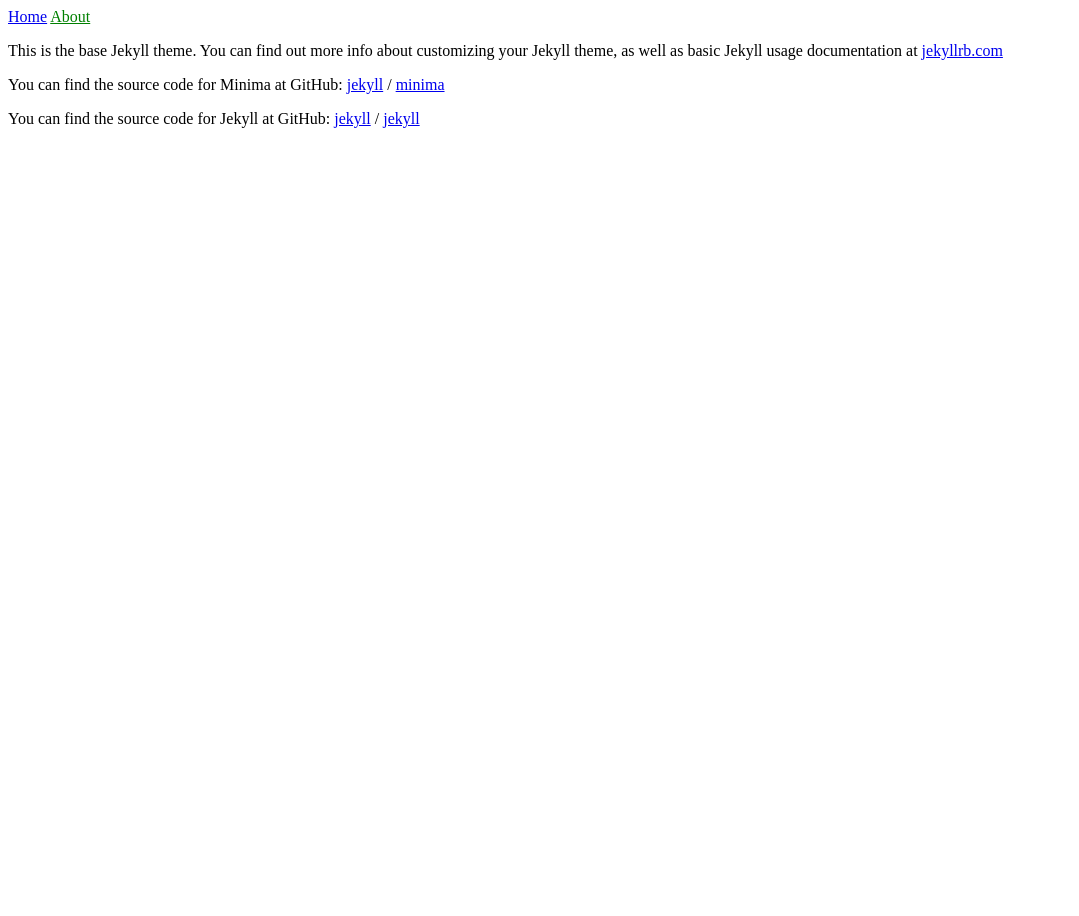
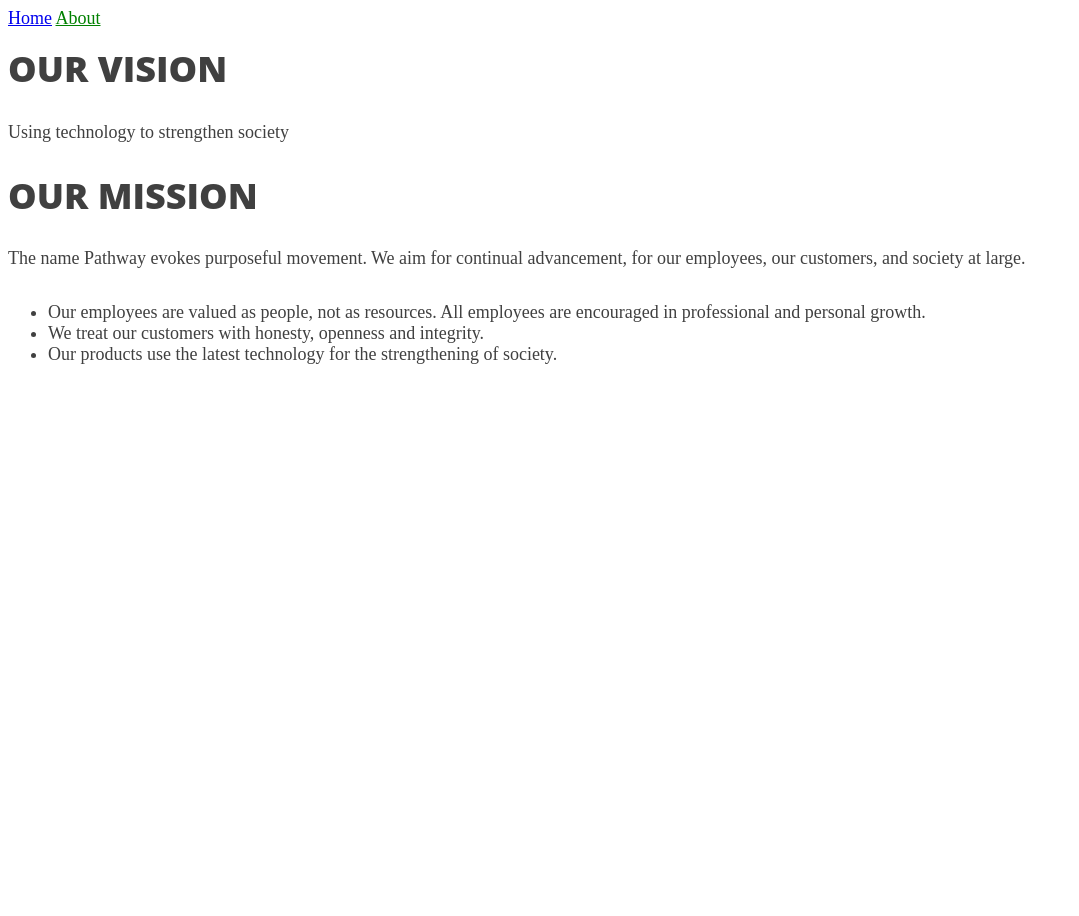
Before and after one commit to pathway-technologies/pathway-technologies.github.io, a Jekyll site: the page built from about.md, in a window 1280 px wide. Shown: the whole page, without its empty margins (0-1079 px from the left). Built offline with Jekyll 4.4.1, drawn with Linux system fonts in a browser that asks for light colours.

Commit message:
Development

```diff
--- a/Gemfile
+++ b/Gemfile
@@ -8,11 +8,14 @@ source "https://rubygems.org"
 # This will help ensure the proper Jekyll version is running.
 # Happy Jekylling!
 gem "jekyll", "~> 4.3.2"
+
 # This is the default theme for new Jekyll sites. You may change this to anything you like.
 gem "minima", "~> 2.5"
+
 # If you want to use GitHub Pages, remove the "gem "jekyll"" above and
 # uncomment the line below. To upgrade, run `bundle update github-pages`.
 # gem "github-pages", group: :jekyll_plugins
+
 # If you have any plugins, put them here!
 group :jekyll_plugins do
   gem "jekyll-feed", "~> 0.12"
--- a/_config.yml
+++ b/_config.yml
@@ -42,14 +42,14 @@ plugins:
 # Excluded items can be processed by explicitly listing the directories or
 # their entries' file path in the `include:` list.
 #
-# exclude:
-#   - .sass-cache/
-#   - .jekyll-cache/
-#   - gemfiles/
-#   - Gemfile
-#   - Gemfile.lock
-#   - node_modules/
-#   - vendor/bundle/
-#   - vendor/cache/
-#   - vendor/gems/
-#   - vendor/ruby/
+exclude:
+  - .sass-cache/
+  - .jekyll-cache/
+  - gemfiles/
+  - Gemfile
+  - Gemfile.lock
+  - node_modules/
+  - vendor/bundle/
+  - vendor/cache/
+  - vendor/gems/
+  - vendor/ruby/
--- /dev/null
+++ b/_includes/head.html
@@ -0,0 +1,5 @@
+<head>
+  <meta charset="utf-8">
+  <title>{{ page.title }}</title>
+  <link rel="stylesheet" href="/assets/css/styles.css">
+</head>
--- /dev/null
+++ b/_layouts/base.html
@@ -0,0 +1,13 @@
+---
+---
+
+<!DOCTYPE html>
+<html lang="{{ page.language | default: site.language | default: 'en' }}">
+
+{% include head.html %}
+
+<body>
+  {% include navigation.html %}
+  {{ content }}
+</body>
+</html>
--- a/_layouts/default.html
+++ b/_layouts/default.html
@@ -1,12 +1,7 @@
-<!doctype html>
-<html>
-  <head>
-    <meta charset="utf-8">
-    <title>{{ page.title }}</title>
-    <link rel="stylesheet" href="/assets/css/styles.css">
-  </head>
-  <body>
-    {% include navigation.html %}
-    {{ content }}
-  </body>
-</html>
+---
+layout: base
+---
+
+<main class="{% if page.full-width %} container-fluid {% else %} container-md {% endif %}">
+  {{ content }}
+</main>
--- a/about.md
+++ b/about.md
@@ -3,15 +3,14 @@ layout: default
 title: About
 ---
 
-This is the base Jekyll theme. You can find out more info about customizing your Jekyll theme, as well as basic Jekyll usage documentation at [jekyllrb.com](https://jekyllrb.com/)
+# OUR VISION
 
-You can find the source code for Minima at GitHub:
-[jekyll][jekyll-organization] /
-[minima](https://github.com/jekyll/minima)
+Using technology to strengthen society
 
-You can find the source code for Jekyll at GitHub:
-[jekyll][jekyll-organization] /
-[jekyll](https://github.com/jekyll/jekyll)
+# OUR MISSION
 
+The name Pathway evokes purposeful movement. We aim for continual advancement, for our employees, our customers, and society at large.
 
-[jekyll-organization]: https://github.com/jekyll
+- Our employees are valued as people, not as resources. All employees are encouraged in professional and personal growth.
+- We treat our customers with honesty, openness and integrity.
+- Our products use the latest technology for the strengthening of society.
--- a/assets/css/styles.scss
+++ b/assets/css/styles.scss
@@ -1,3 +1,44 @@
 ---
+layout: null
 ---
+
 @import "main";
+
+html {
+  font-size: 100%
+}
+body {
+  font-family: 'Lora', 'Times New Roman', serif;
+  font-size: 1.125rem;
+  color: {{ site.text-col | default: "#404040" }};
+  position: relative;
+  background-color: {{ site.page-col | default: "#FFFFFF" }};
+  overflow-wrap: break-word;
+  min-height: 100vh;
+  display: flex;
+  flex-direction: column;
+}
+p {
+  line-height: 1.5;
+  margin: 1.875rem 0;
+}
+h1,h2,h3,h4,h5,h6 {
+  font-family: 'Open Sans', 'Helvetica Neue', Helvetica, Arial, sans-serif;
+  font-weight: 800;
+  line-height: 1.1;
+}
+h1 {
+  font-size: 2.25rem;
+}
+h2 {
+  font-size: 1.875rem;
+}
+h3 {
+  font-size: 1.5rem;
+}
+h4 {
+  font-size: 1.125rem;
+}
+h1, h2, h3, h4 {
+  margin-top: 1.25rem;
+}
```
Also changed, not shown: 1 other file.
